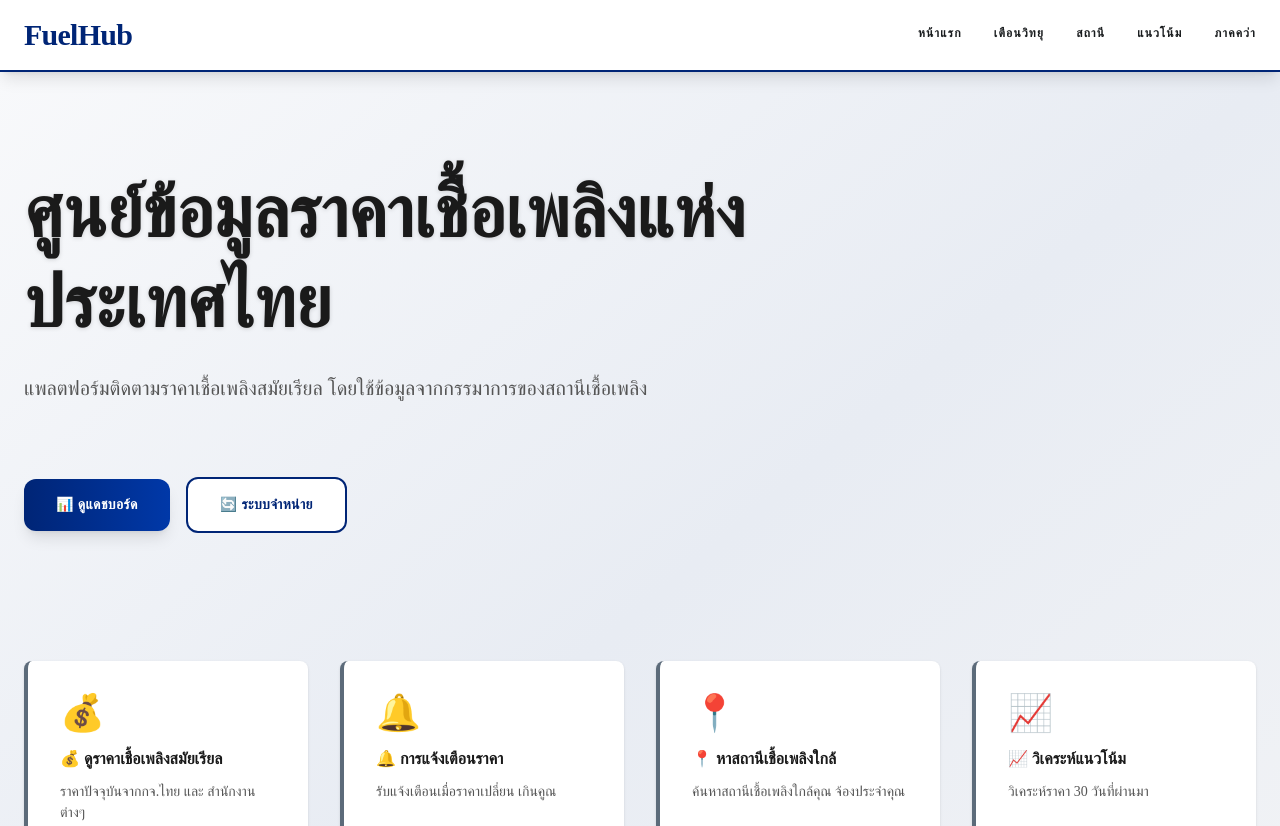
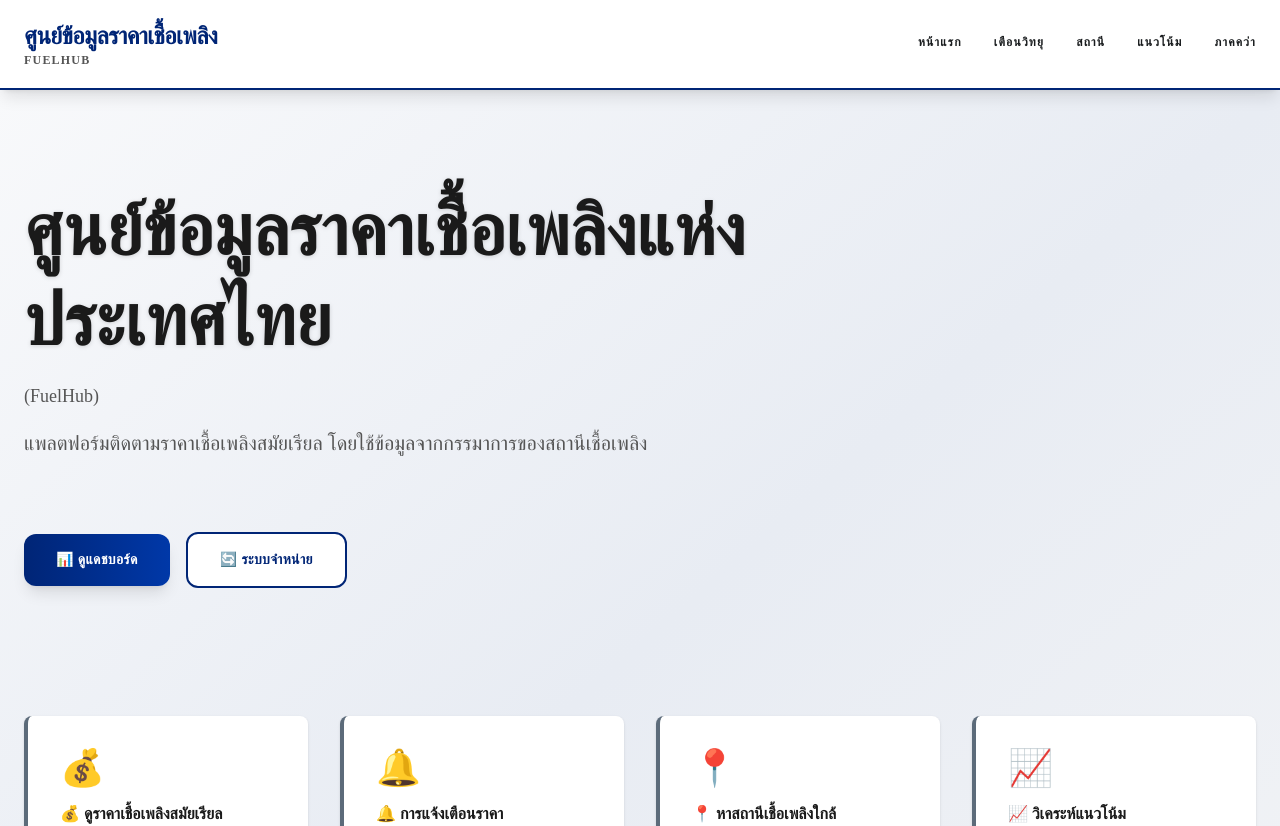
Before and after one commit to 6611441007-creator/Thailand-Fuel-Price-Information-Center, a Next.js app: page / in a window 1280 px wide. Shown: the top 826 px of the page. Built offline with nearby package versions, Linux system fonts and the light colour scheme.

Commit message:
Update: Expand system name to longer official Thai name throughout application

```diff
--- a/src/app/layout.tsx
+++ b/src/app/layout.tsx
@@ -3,8 +3,8 @@ import "./globals.css";
 import Link from "next/link";
 
 export const metadata: Metadata = {
-  title: "Stitch - Fluid Energy Authority",
-  description: "Real-time Thailand fuel price intelligence dashboard",
+  title: "ศูนย์ข้อมูลราคาเชื้อเพลิงแห่งประเทศไทย | FuelHub",
+  description: "แปลลุตความจัดการราคาเชื้อเพลิงสมัยเรียลไทม์และสรุปดิเคราะห์ศูนย์ข้อมูลราคาหยดชอบแต่งตั้ง",
 };
 
 export default function RootLayout({
@@ -18,8 +18,13 @@ export default function RootLayout({
         {/* Navigation */}
         <nav className="bg-white border-b-2 border-[#002576] sticky top-0 z-50 shadow-lg backdrop-blur-sm bg-opacity-98">
           <div className="max-w-7xl mx-auto px-6 py-5 flex items-center justify-between">
-            <Link href="/" className="text-3xl font-black text-[#002576] font-['Plus_Jakarta_Sans'] hover:opacity-80 transition-opacity whitespace-nowrap tracking-tight leading-none">
-              FuelHub
+            <Link href="/" className="flex flex-col gap-0 hover:opacity-80 transition-opacity">
+              <div className="text-2xl font-bold text-[#002576] font-['Plus_Jakarta_Sans'] tracking-tight">
+                ศูนย์ข้อมูลราคาเชื้อเพลิง
+              </div>
+              <div className="text-xs text-[#555555] font-['Prompt'] font-semibold tracking-widest uppercase">
+                FuelHub
+              </div>
             </Link>
             <div className="flex items-center space-x-8 font-['Prompt']">
               <Link
--- a/src/app/page.tsx
+++ b/src/app/page.tsx
@@ -12,7 +12,10 @@ export default function Home() {
             <h1 className="text-6xl md:text-7xl font-bold text-[#1a1a1a] font-['Plus_Jakarta_Sans'] leading-tight drop-shadow-sm">
               ศูนย์ข้อมูลราคาเชื้อเพลิงแห่งประเทศไทย
             </h1>
-            <p className="text-xl text-[#555555] mt-6 font-['Prompt'] max-w-3xl leading-relaxed font-medium tracking-normal">
+            <p className="text-lg text-[#555555] mt-4 font-['Prompt'] max-w-3xl leading-relaxed font-medium tracking-normal">
+              (FuelHub)
+            </p>
+            <p className="text-xl text-[#555555] mt-4 font-['Prompt'] max-w-3xl leading-relaxed font-medium tracking-normal">
               แพลตฟอร์มติดตามราคาเชื้อเพลิงสมัยเรียล โดยใช้ข้อมูลจากกรรมาการของสถานีเชื้อเพลิง
             </p>
           </div>
@@ -63,7 +66,7 @@ export default function Home() {
       <footer className="relative border-t-2 border-[#ddd] bg-[#f5f5f5] mt-20">
         <div className="max-w-7xl mx-auto px-6 py-8 text-center">
           <p className="text-sm text-[#1a1a1a] font-['Prompt'] tracking-normal font-medium leading-relaxed">
-            ศูนย์ข้อมูลราคาเชื้อเพลิงแห่งประเทศไทย
+            ศูนย์ข้อมูลราคาเชื้อเพลิงแห่งประเทศไทย (FuelHub)
           </p>
           <p className="text-xs text-[#666666] font-['Prompt'] mt-2 tracking-normal font-normal leading-relaxed">
             ข้อมูลที่แสดงบนเว็บไซต์นี้เป็นข้อมูลตัวอย่างเพื่อการศึกษา © 2026 All Rights Reserved.
```
